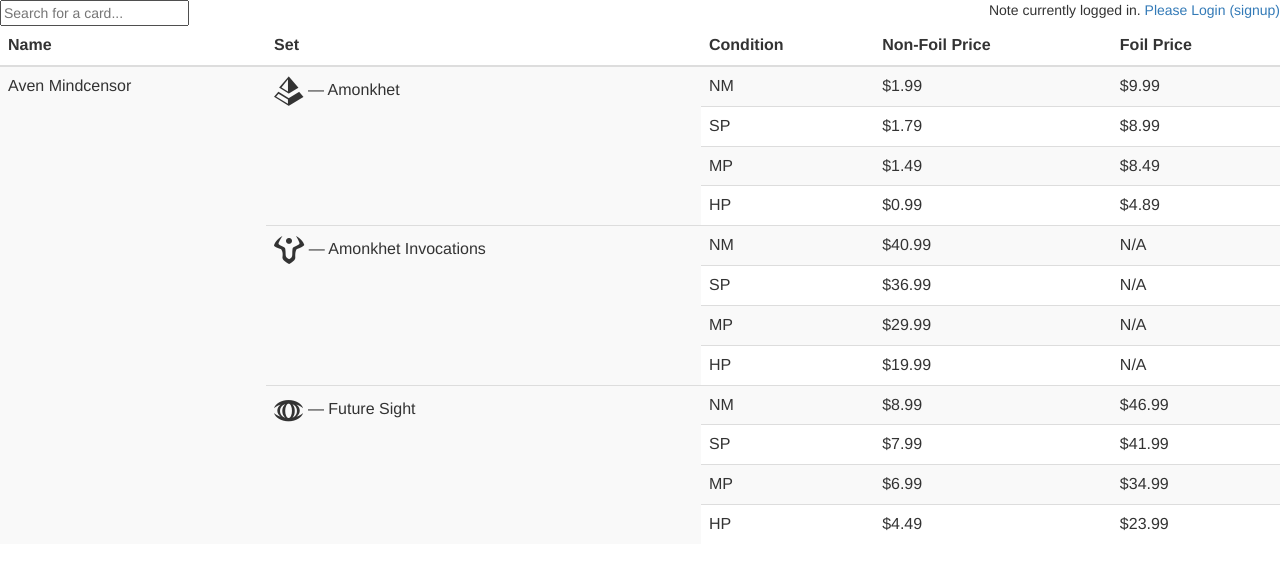
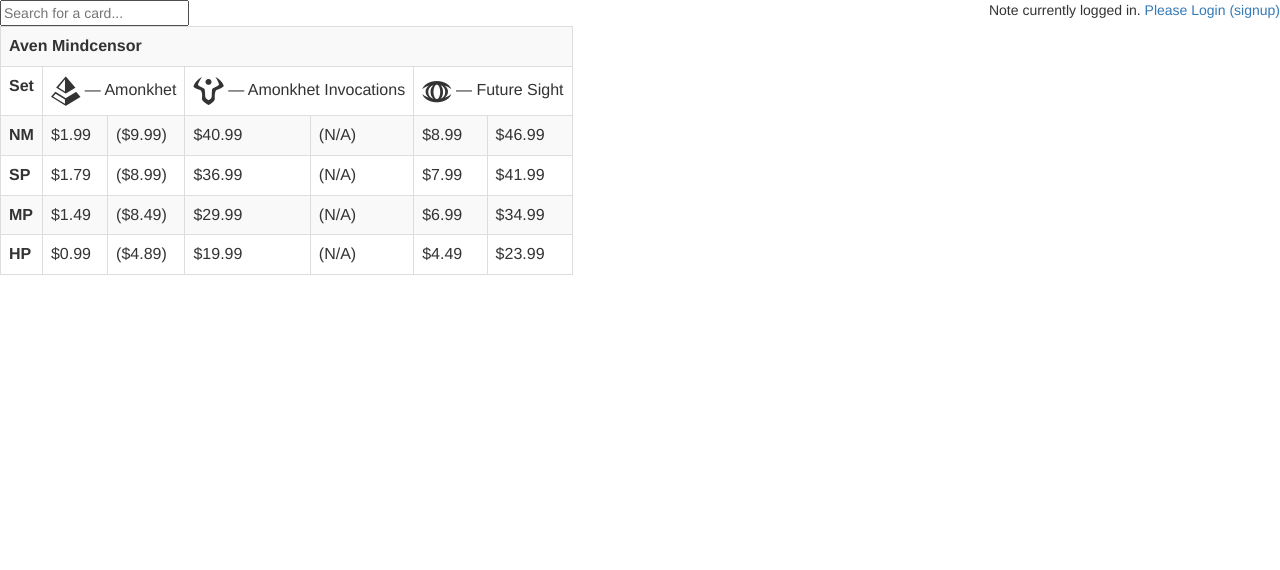
Before and after one commit to inexpensive/card-store-system, a Django app: template templates/inventory/pricing.html in a window 1280 px wide. Shown: the top 570 px of the page. Run offline with Django 3.2, Linux system fonts and the light colour scheme; the template is opened without the code that fills it, so the values that code supplies are empty; parts of the project's set-up code (start-up, migrations or seed data) failed here and were passed over; some libraries are stand-ins or nearby versions.

Commit message:
altered the table view to not fill the entire page and have a smaller layout :)

```diff
--- a/inventory/static/inventory/css/style.css
+++ b/inventory/static/inventory/css/style.css
@@ -36,3 +36,7 @@
     position: fixed;
     overflow: hidden;
 }
+
+.table-nonfluid {
+    width: auto !important;
+}
--- a/templates/inventory/pricing.html
+++ b/templates/inventory/pricing.html
@@ -7,93 +7,65 @@
 {% endblock %}
 {% block content %}
     <script src="{% static 'inventory/js/hoverphoto.js' %}" type="text/javascript"></script>
-    <table id="pricing-table" class="table table-striped">
-    <thead>
-        <tr>
-            <th>Name</th>
-            <th>Set</th>
-            <th>Condition</th>
-            <th>Non-Foil Price</th>
-            <th>Foil Price</th>
-        </tr>
-    </thead>
+    <table id="pricing-table" class="table table-striped table-bordered table-sm table-nonfluid">
     <tbody>
         <tr>
-            <td rowspan="12">Aven Mindcensor</td>
-            <td class="set-row" rowspan="4">
+            <th colspan="7">Aven Mindcensor</th>
+        </tr>
+       <tr>
+            <th>Set</th>
+            <td class="set-row" colspan="2">
                 <figure class="card-picture">
                     <img src="{% static 'images/AKH/Aven_Mindcensor_426707.jpg' %}">
                 </figure>
                 <i class="ss ss-akh ss-2x"></i> &#x2014; Amonkhet
             </td>
-            <td>NM</td>
-            <td>$1.99</td>
-            <td>$9.99</td>
-        </tr>
-        <tr>
-            <td>SP</td>
-            <td>$1.79</td>
-            <td>$8.99</td>
-        </tr>
-        <tr>
-            <td>MP</td>
-            <td>$1.49</td>
-            <td>$8.49</td>
-        </tr>
-        <tr>
-            <td>HP</td>
-            <td>$0.99</td>
-            <td>$4.89</td>
-        </tr>
-        <tr>
-            <td class="set-row" rowspan="4">
+            <td class="set-row" colspan="2">
                 <figure class="card-picture">
                     <img src="{% static 'images/MPS_AKH/Aven_Mindcensor_429861.jpg' %}">
                 </figure>
                 <i class="ss ss-mp2 ss-2x"></i> &#x2014; Amonkhet Invocations
             </td>
-            <td>NM</td>
-            <td>$40.99</td>
-            <td>N/A</td>
-        </tr>
-        <tr>
-            <td>SP</td>
-            <td>$36.99</td>
-            <td>N/A</td>
-        </tr>
-        <tr>
-            <td>MP</td>
-            <td>$29.99</td>
-            <td>N/A</td>
-        </tr>
-        <tr>
-            <td>HP</td>
-            <td>$19.99</td>
-            <td>N/A</td>
-        </tr>
-        <tr>
-            <td class="set-row" rowspan="4">
+            <td class="set-row" colspan="2">
                 <figure class="card-picture">
                     <img src="{% static 'images/FUT/Aven_Mindcensor_136204.jpg' %}">
                 </figure>
                 <i class="ss ss-fut ss-2x"></i> &#x2014; Future Sight
             </td>
-            <td>NM</td>
+        </tr>
+        <tr>
+            <th>NM</th>
+            <td>$1.99</td>
+            <td>($9.99)</td>
+            <td>$40.99</td>
+            <td>(N/A)</td>
             <td>$8.99</td>
             <td>$46.99</td>
         </tr>
         <tr>
-            <td>SP</td>
+            <th>SP</th>
+            <td>$1.79</td>
+            <td>($8.99)</td>
+            <td>$36.99</td>
+            <td>(N/A)</td>
             <td>$7.99</td>
             <td>$41.99</td>
         </tr>
         <tr>
-            <td>MP</td>
+            <th>MP</th>
+            <td>$1.49</td>
+            <td>($8.49)</td>
+            <td>$29.99</td>
+            <td>(N/A)</td>
             <td>$6.99</td>
             <td>$34.99</td>
         </tr>
         <tr>
-            <td>HP</td>
+            <th>HP</th>
+            <td>$0.99</td>
+            <td>($4.89)</td>
+            <td>$19.99</td>
+            <td>(N/A)</td>
             <td>$4.49</td>
             <td>$23.99</td>
         </tr>
```
